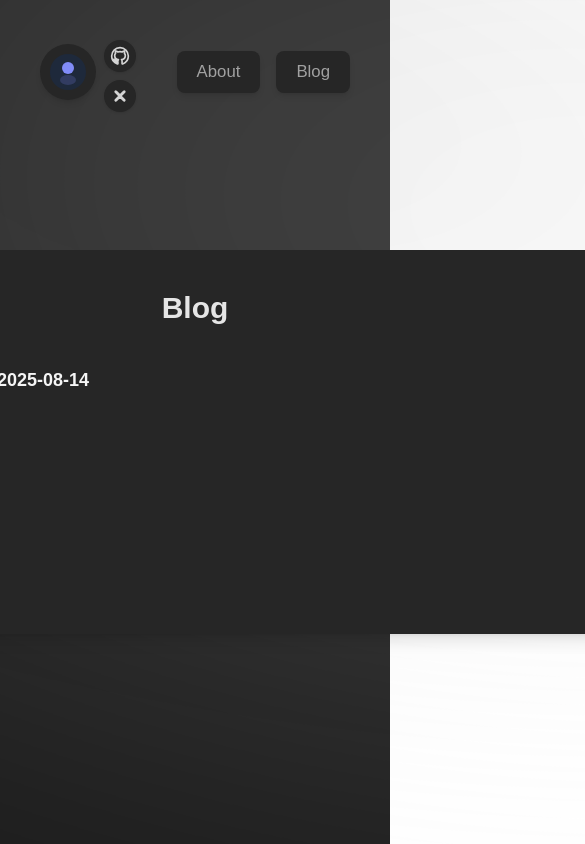
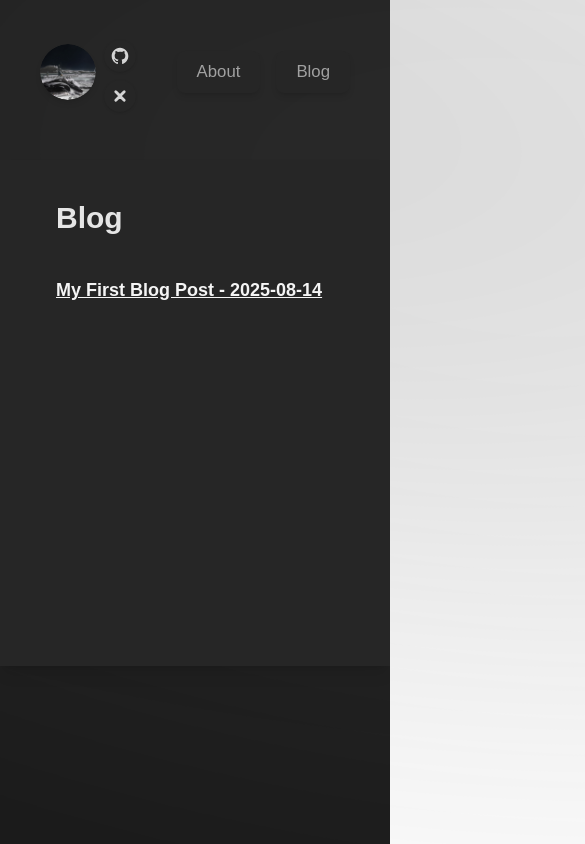
Before and after one commit to Mafzii/portfolio-v2, a Next.js app: page /blog in a window 390 px wide. Shown: the top 844 px of the page, 585 px wide, since content can reach past the window. Built offline with nearby package versions, Linux system fonts and the light colour scheme.

Commit message:
added pic and cleanup

```diff
--- a/next.config.mjs
+++ b/next.config.mjs
@@ -2,6 +2,9 @@
 const nextConfig = {
   output: 'export',
   trailingSlash: true,
+  images: {
+    unoptimized: true,
+  },
 };
 
 export default nextConfig;
--- a/src/components/BaseLayout.js
+++ b/src/components/BaseLayout.js
@@ -1,5 +1,6 @@
 import Head from 'next/head';
 import Link from 'next/link';
+import Image from 'next/image';
 
 export default function BaseLayout({ children }) {
     return (
@@ -7,27 +8,30 @@ export default function BaseLayout({ children }) {
             <Head>
                 <meta name="viewport" content="width=device-width, initial-scale=1" />
             </Head>
-      <div className="relative w-screen h-screen flex flex-col justify-center items-center bg-neutral-900 text-gray-100">
-        <header className="z-10 absolute top-0 left-0 w-screen flex justify-between items-center px-10 pt-8 box-border">
+            <div className="relative w-screen h-screen flex flex-col sm:justify-center items-center bg-neutral-900 text-gray-100">
+                <header className="z-10 sm:absolute top-0 left-0 w-screen flex justify-between items-center px-10 pt-8 box-border">
                     <div className="flex items-center gap-2">
                         <Link href="/" passHref>
-              <div className="w-14 h-14 rounded-full bg-neutral-800 flex items-center justify-center shadow-md cursor-pointer">
-                {/* Profile icon clickable */}
-                <svg width="36" height="36" viewBox="0 0 36 36" fill="none" xmlns="http://www.w3.org/2000/svg">
-                  <circle cx="18" cy="18" r="18" fill="#1e293b" />
-                  <circle cx="18" cy="14" r="6" fill="#818cf8" />
-                  <ellipse cx="18" cy="26" rx="8" ry="5" fill="#818cf8" opacity="0.2" />
-                </svg>
+                            <div className="w-14 h-14 rounded-full bg-neutral-800 flex items-center justify-center shadow-md cursor-pointer overflow-hidden">
+                                <Image
+                                    src="/profile.png"
+                                    width={56}
+                                    height={56}
+                                    alt="Profile"
+                                    className="object-cover w-full h-full rounded-full"
+                                />
                             </div>
                         </Link>
                         <div className="flex flex-col items-center gap-2 mt-2">
-              <a href="https://github.com/Mafzii" target="_blank" rel="noopener noreferrer" className="w-8 h-8 flex items-center justify-center bg-neutral-800 rounded-full shadow hover:bg-indigo-500 transition-colors">
-                {/* GitHub icon */}
-                <svg width="20" height="20" viewBox="0 0 24 24" fill="none" stroke="currentColor" strokeWidth="2" strokeLinecap="round" strokeLinejoin="round" className="text-neutral-300"><path d="M12 2C6.477 2 2 6.484 2 12.012c0 4.418 2.865 8.166 6.839 9.489.5.092.682-.217.682-.483 0-.237-.009-.868-.013-1.703-2.782.605-3.369-1.342-3.369-1.342-.454-1.157-1.11-1.465-1.11-1.465-.908-.62.069-.608.069-.608 1.004.07 1.532 1.032 1.532 1.032.892 1.53 2.341 1.088 2.91.833.091-.646.35-1.088.636-1.339-2.221-.253-4.555-1.113-4.555-4.951 0-1.093.39-1.988 1.029-2.688-.103-.254-.446-1.272.098-2.65 0 0 .84-.27 2.75 1.025A9.564 9.564 0 0 1 12 6.844c.85.004 1.705.115 2.504.338 1.909-1.295 2.748-1.025 2.748-1.025.546 1.378.202 2.396.1 2.65.64.7 1.028 1.595 1.028 2.688 0 3.847-2.337 4.695-4.566 4.944.359.309.678.92.678 1.855 0 1.338-.012 2.419-.012 2.749 0 .268.18.579.688.481C19.138 20.175 22 16.427 22 12.012 22 6.484 17.523 2 12 2z"/></svg>
+                                                        <a href="https://github.com/Mafzii" target="_blank" rel="noopener noreferrer" className="w-8 h-8 flex items-center justify-center bg-neutral-800 rounded-full shadow hover:bg-neutral-500 transition-colors">
+                                                                {/* GitHub filled icon */}
+                                                                <svg width="20" height="20" viewBox="0 0 24 24" fill="currentColor" className="text-neutral-300">
+                                                                    <path d="M12 2C6.477 2 2 6.484 2 12.012c0 4.418 2.865 8.166 6.839 9.489.5.092.682-.217.682-.483 0-.237-.009-.868-.013-1.703-2.782.605-3.369-1.342-3.369-1.342-.454-1.157-1.11-1.465-1.11-1.465-.908-.62.069-.608.069-.608 1.004.07 1.532 1.032 1.532 1.032.892 1.53 2.341 1.088 2.91.833.091-.646.35-1.088.636-1.339-2.221-.253-4.555-1.113-4.555-4.951 0-1.093.39-1.988 1.029-2.688-.103-.254-.446-1.272.098-2.65 0 0 .84-.27 2.75 1.025A9.564 9.564 0 0 1 12 6.844c.85.004 1.705.115 2.504.338 1.909-1.295 2.748-1.025 2.748-1.025.546 1.378.202 2.396.1 2.65.64.7 1.028 1.595 1.028 2.688 0 3.847-2.337 4.695-4.566 4.944.359.309.678.92.678 1.855 0 1.338-.012 2.419-.012 2.749 0 .268.18.579.688.481C19.138 20.175 22 16.427 22 12.012 22 6.484 17.523 2 12 2z"/>
+                                                                </svg>
                             </a>
-              <a href="https://x.com/Mafziii" target="_blank" rel="noopener noreferrer" className="w-8 h-8 flex items-center justify-center bg-neutral-800 rounded-full shadow hover:bg-indigo-500 transition-colors">
+                            <a href="https://x.com/Mafziii" target="_blank" rel="noopener noreferrer" className="w-8 h-8 flex items-center justify-center bg-neutral-800 rounded-full shadow hover:bg-neutral-500 transition-colors">
                                 {/* X (Twitter) icon */}
-                <svg width="20" height="20" viewBox="0 0 24 24" fill="none" stroke="currentColor" strokeWidth="2" strokeLinecap="round" strokeLinejoin="round" className="text-neutral-300"><path d="M17.53 7.477L13.004 12l4.526 4.523a.75.75 0 0 1-1.06 1.06L12 13.061l-4.47 4.522a.75.75 0 0 1-1.06-1.06L10.939 12 6.47 7.477a.75.75 0 1 1 1.06-1.06L12 10.939l4.47-4.522a.75.75 0 1 1 1.06 1.06z"/></svg>
+                                <svg width="20" height="20" viewBox="0 0 24 24" fill="none" stroke="currentColor" strokeWidth="2" strokeLinecap="round" strokeLinejoin="round" className="text-neutral-300"><path d="M17.53 7.477L13.004 12l4.526 4.523a.75.75 0 0 1-1.06 1.06L12 13.061l-4.47 4.522a.75.75 0 0 1-1.06-1.06L10.939 12 6.47 7.477a.75.75 0 1 1 1.06-1.06L12 10.939l4.47-4.522a.75.75 0 1 1 1.06 1.06z" /></svg>
                             </a>
                         </div>
                     </div>
@@ -40,7 +44,7 @@ export default function BaseLayout({ children }) {
                         </Link>
                     </div>
                 </header>
-        <section className="z-10 bg-neutral-800 rounded-2xl shadow-lg px-14 py-10 min-w-4xl max-w-4xl min-h-96 max-h-96 mt-10">
+                <section className="z-10 bg-neutral-800 sm:rounded-2xl shadow-lg px-14 py-10 min-w-full sm:min-w-[60vw] min-h-[60vh] sm:min-h-[60vh] mt-12 sm:mt-0">
                     {children}
                 </section>
             </div>
--- a/src/pages/_document.js
+++ b/src/pages/_document.js
@@ -3,7 +3,9 @@ import { Html, Head, Main, NextScript } from "next/document";
 export default function Document() {
   return (
     <Html lang="en">
-      <Head />
+      <Head>
+        <link rel="icon" type="image/png" href="/profile.png" />
+      </Head>
       <body className="antialiased">
         <Main />
         <NextScript />
--- a/src/pages/blog/index.js
+++ b/src/pages/blog/index.js
@@ -29,7 +29,7 @@ export default function Blog({ posts }) {
       <Head>
         <title>Blog - Mustafa Afzal</title>
       </Head>
-      <h1 className="text-3xl font-bold mb-6 text-neutral-200 text-center">
+      <h1 className="text-3xl font-bold mb-6 text-neutral-200">
         Blog
       </h1>
       <ul className="space-y-4">
@@ -37,7 +37,7 @@ export default function Blog({ posts }) {
           <li key={post.slug}>
             <Link
               href={`/blog/${post.slug}`}
-              className="block px-5 py-4 text-lg font-medium text-neutral-100 rounded-lg transition-colors duration-200 hover:text-indigo-400 hover:underline"
+              className="inline-block underline py-4 text-lg font-medium text-neutral-100 rounded-lg transition-colors duration-200 hover:text-indigo-400 hover:underline w-auto"
             >
               <div className="flex flex-col">
                 <span className="font-semibold">{post.title} - <span className="text-md mt-1">
--- a/src/styles/homepage.css
+++ b/src/styles/homepage.css
@@ -5,7 +5,7 @@
   width: 200vw;
   height: 40vh; /* Make it a bar */
   pointer-events: none;
-  background: linear-gradient(135deg, var(--color-neutral-800) 0%, var(--color-neutral-100) 60%, transparent 100%);
+  background: linear-gradient(135deg, var(--color-neutral-800) 0%, var(--color-neutral-500) 60%, transparent 100%);
   opacity: 0.28;
   filter: blur(100px);
   border-radius: 100px; /* Soft edges */
```
Also changed, not shown: public/profile.png (added). Lines whose indentation alone changed are shown as unchanged.
